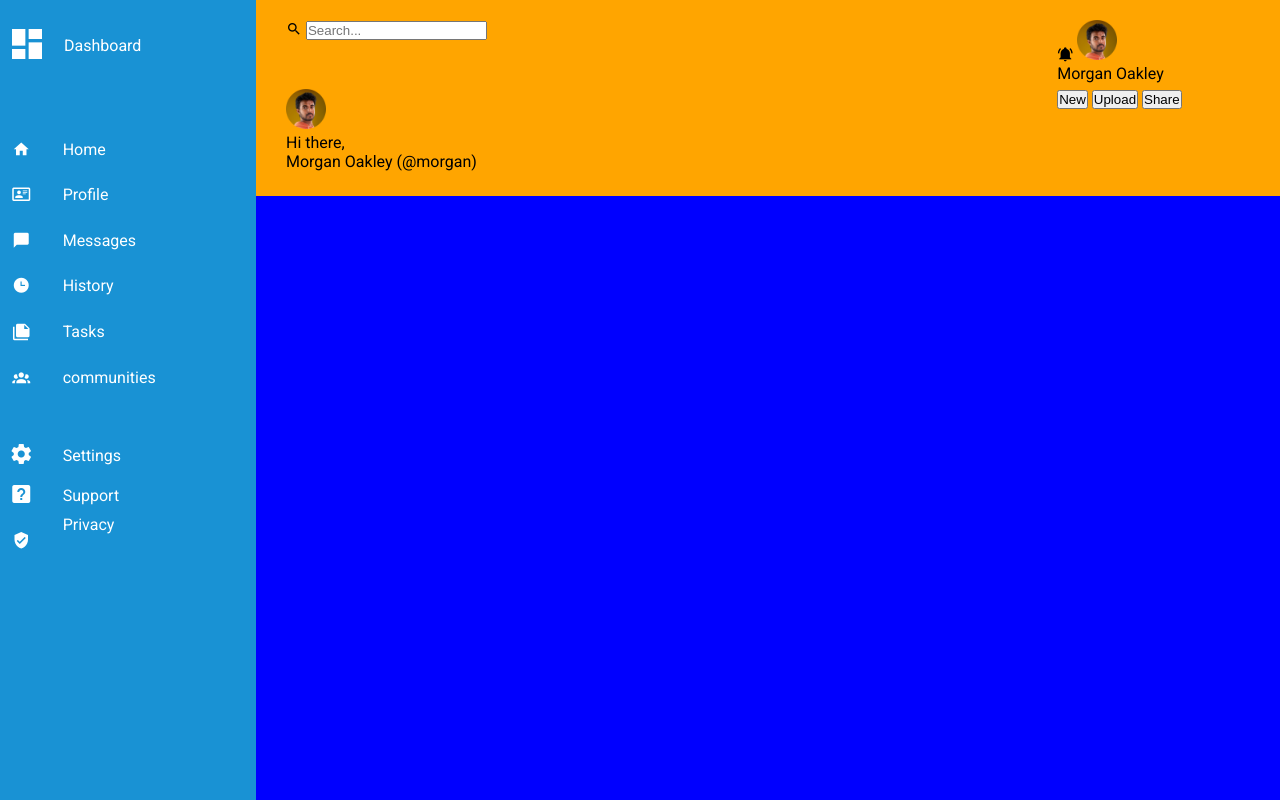
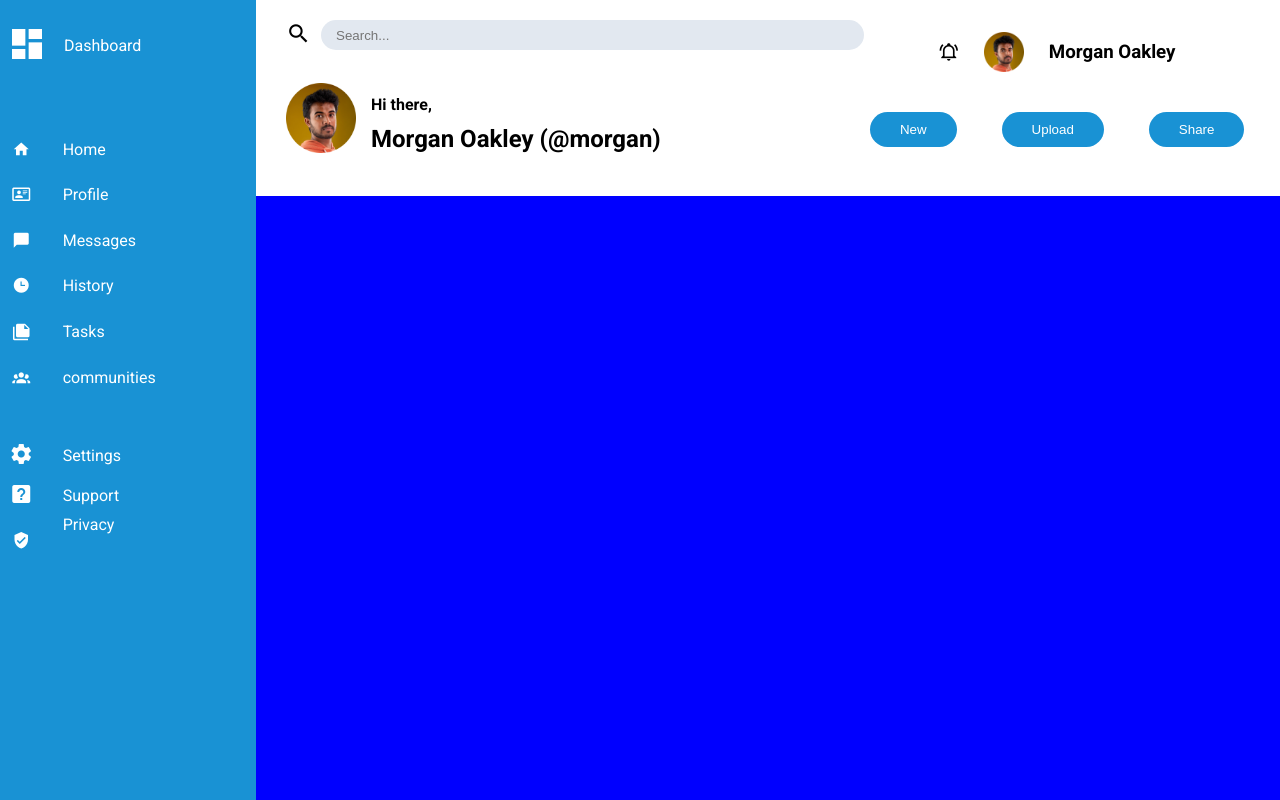
Before and after one commit to hireready-program/admin-dashboard-yasmeen-and-ahmed, a plain HTML site: page index.html in a window 1280 px wide. Drawn offline with Linux system fonts and the light colour scheme.

Commit message:
Finish styling fot the header

```diff
--- a/index.html
+++ b/index.html
@@ -63,13 +63,14 @@
             <input type="text" placeholder="Search..." />
         </div>
         <div class="profile-area">
-            <i class="mdi mdi-bell-ring"></i>
+            <i class="mdi mdi-bell-ring-outline"></i>
             <img src="./assets/images/author.png" alt="profile-avatar" />
-            <p>Morgan Oakley</p>
+            <h3>Morgan Oakley</h3>
         </div>
         <div class="title-area">
             <img src="./assets/images/author.png" alt="profile-avatar" />
-            <p>Hi there, <br/>Morgan Oakley (@morgan)</p>
+            <h4>Hi there,</h4>
+            <h2>Morgan Oakley (@morgan)</h2>
         </div>
         <div class="buttons-area">
             <button class="new">New</button>
--- a/style.css
+++ b/style.css
@@ -38,10 +38,6 @@ body {
   /* justify-items: center; */
   /* align-items: center; */
 }
-header {
-  background-color: orange;
-  grid-area: header;
-}
 main {
   background-color: blue;
   grid-area: main;
@@ -58,11 +54,6 @@ main {
   justify-self: start;
   align-self: center;
 }
-
-/* .justify {
-  justify-self: start;
-} */
-
 .manage {
   grid-area: manage;
 }
@@ -99,11 +90,76 @@ main {
   margin-top: 15px;
 }
 .topbar {
+  background-color: white;
+  grid-area: header;
   padding: 20px 30px;
   display: grid;
-  grid-template-columns: 4fr 1fr;
+  grid-template-columns: 3fr 2fr;
 }
-.topbar img {
+.topbar .search-area {
+  text-align: start;
+  display: flex;
+  justify-items: center;
+}
+.topbar .search-area i {
+  margin-right: 10px;
+  font-size: 25px;
+}
+.topbar .search-area input {
+    background-color: #E2E8F0;
+    border: none;
+    width: 100%;
+    height: 30px;
+    padding: 10px 15px;
+    border-radius: 15px;
+}
+.topbar .search-area input:focus {
+    outline: none;
+}
+.topbar .profile-area {
+  display: flex;
+  justify-content: center;
+  align-items: center;
+  gap: 25px;
+}
+.topbar .profile-area i {
+  font-size: 20px;
+}
+.topbar .profile-area img {
   width: 40px;
-  height: 40px;
 }
+.topbar .title-area {
+  display: grid;
+  grid-template-columns: 0.3fr 3fr;
+  grid-template-areas:
+  "img greeting"
+  "img name";
+  justify-items: start;
+  align-items: start;
+  column-gap: 15px;
+}
+.topbar .title-area img {
+  grid-area: img;
+  width: 70px;
+}
+.topbar .title-area h4 {
+  grid-area: greeting;
+  align-self: center;
+}
+.topbar .title-area h2 {
+  grid-area: name;
+}
+.topbar .buttons-area {
+  justify-self: center;
+  display: flex;
+  justify-content: space-between;
+  align-items: center;
+  gap: 45px;
+}
+.topbar .buttons-area button {
+  color: white;
+  border: none;
+  background-color: #1992d4;
+  padding: 10px 30px;
+  border-radius: 25px;
+}
```
